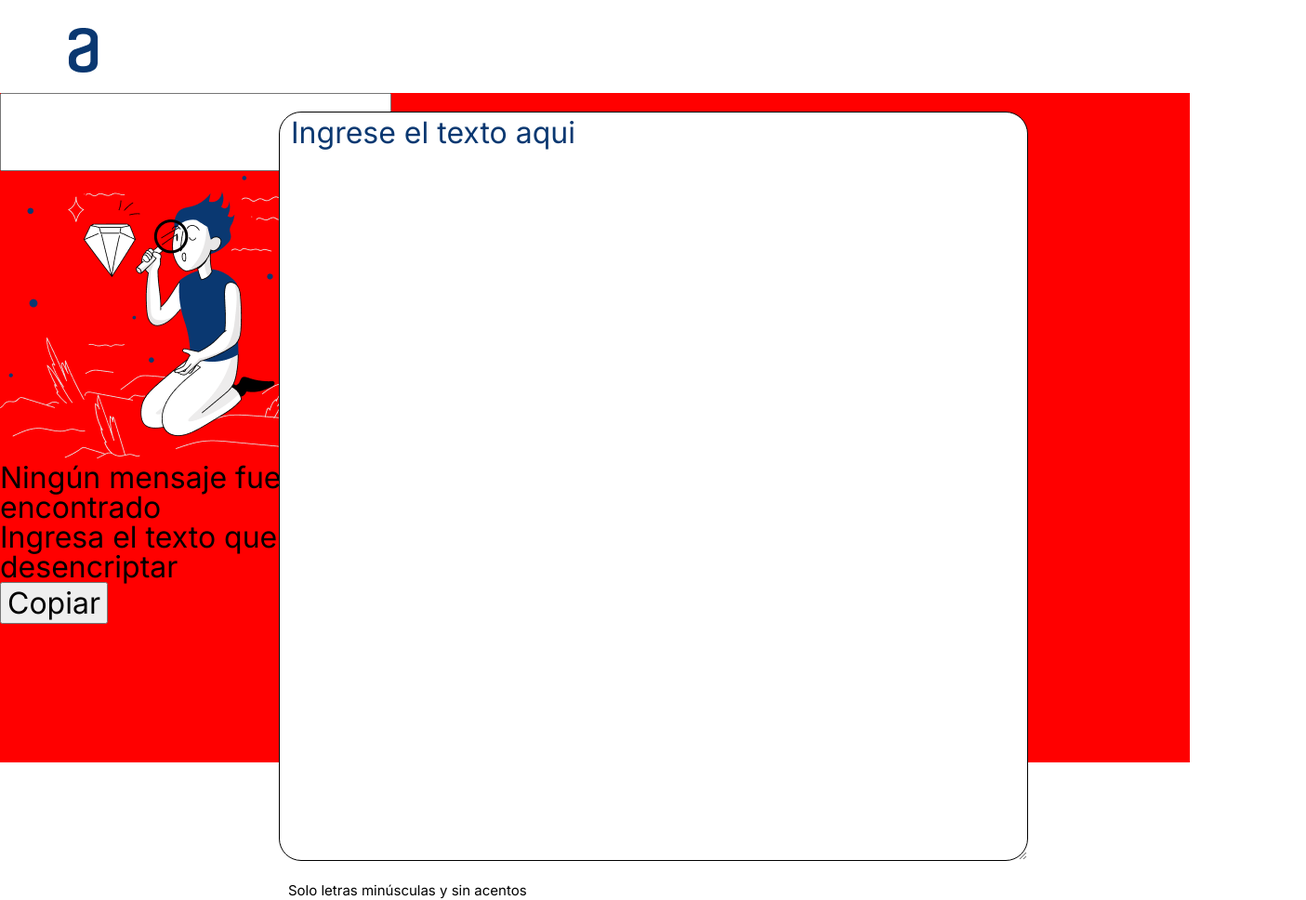
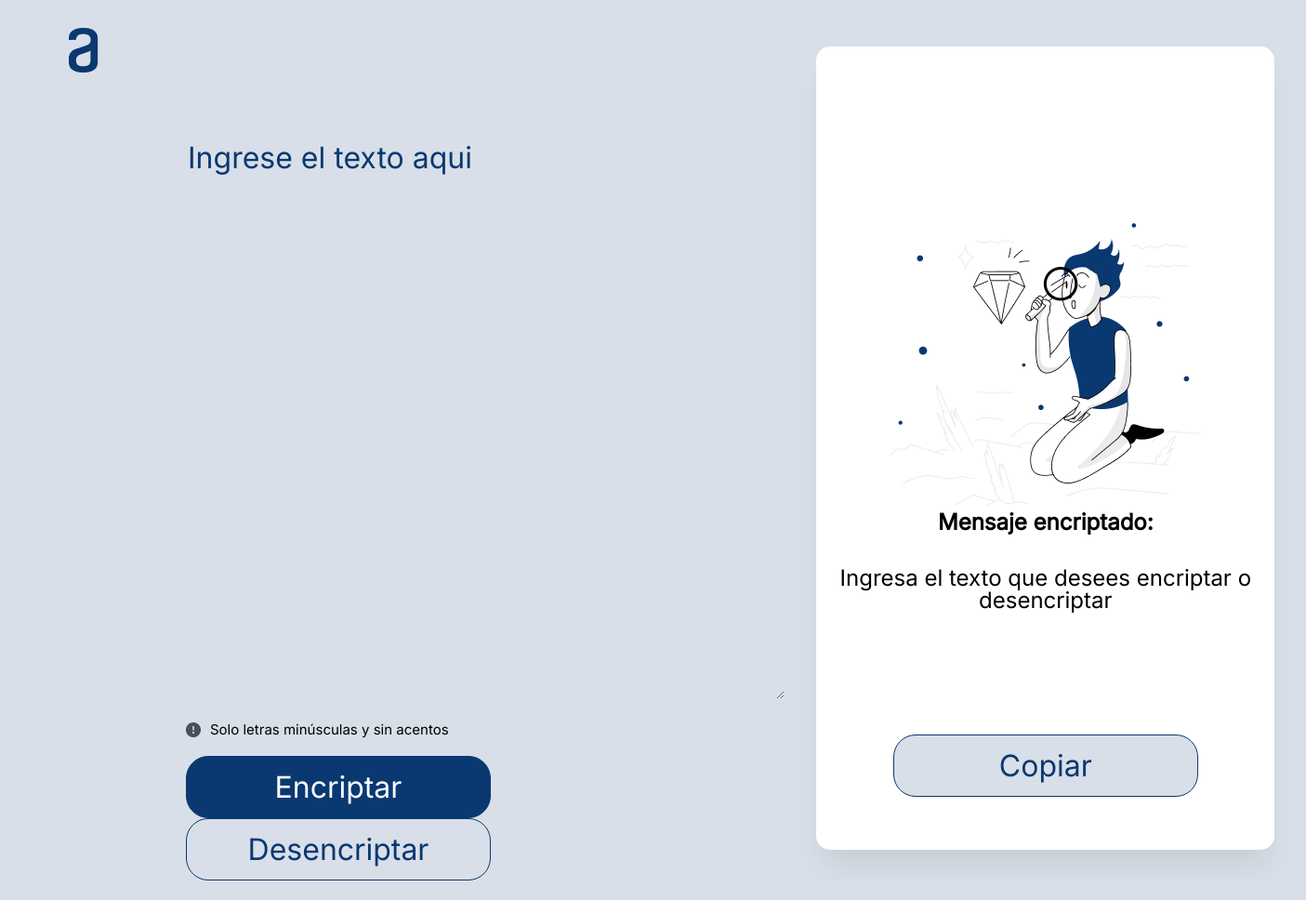
Before and after one commit to FenryrChaos/Encriptador-Alura-challenge, a plain HTML site: page index.html in a window 1280 px wide. Shown: the top 968 px of the page at 93% size, 1405 px wide, since content can reach past the window. After the commit the page ends 947 px from the top, so only its background shows below. Drawn offline with Linux system fonts and the light colour scheme.

Commit message:
subiendo actulalizacion

```diff
--- a/index.html
+++ b/index.html
@@ -19,8 +19,12 @@
         <section class="ingreso">
             <div>
                 <textarea class="contendio" placeholder="Ingrese el texto aqui"></textarea>
-                <p class="advertencia">Solo letras minúsculas y sin acentos</p>
             </div>
+            <div class="advertencia">
+                <img src="img/Group.png" alt="advertencias" class="advertencia-img">
+                <p class="advertencia-parrafor"> Solo letras minúsculas y sin acentos</p>
+            </div>
+
             <div class="botones">
                 <input type="button" class="btn-encriptar" value="Encriptar">
                 <input type="button" class="btn-desencriptar" value="Desencriptar">
@@ -28,15 +32,22 @@
         </section>
 
         <section class="salida">
-            <div>
-                <textarea class="salida-contenido"></textarea>
+            <div class="salida-content-area">
+                <p class="parrafo-resultado"></p>
             </div>
+
             <div class="salida-munieco">
                 <img src="img/Muñeco.png" alt="Muñeco" class="munieco">
             </div>
+            <div class="salida-h3">
+                <h3>Ningún mensaje fue encontrado</h3>
+            </div>
+            <div class="salida-parrafo">
+                <p >Ingresa el texto que desees encriptar o <br> desencriptar</p>
+            </div>
             <div class="salida-error">
-                <h3>Ningún mensaje fue <br> encontrado</h3>
-                <p class="salida-parrafo">Ingresa el texto que desees encriptar o <br> desencriptar</p>
+                <h3>Mensaje encriptado:</h3>
+
             </div>
             <div class="boton-copia">
                 <input type="button" class="btn-copia" value="Copiar">
@@ -44,5 +55,6 @@
         </section>
 
     </main>
+    <script src="script.js"></script>
 </body>
 </html>
--- a/script.js
+++ b/script.js
@@ -0,0 +1,106 @@
+var botonEncriptar = document.querySelector(".btn-encriptar");
+var botonDesencriptar = document.querySelector(".btn-desencriptar");
+var munieco = document.querySelector(".salida-munieco")
+var h3 = document.querySelector(".salida-error")
+var parrafo = document.querySelector(".salida-parrafo")
+var resultado = document.querySelector(".parrafo-resultado")
+
+botonEncriptar.onclick = encriptar;
+botonDesencriptar.onclick = desencriptar;
+
+function encriptar(){
+    ocultarAdelante();
+    var area = recuperarTexto()
+    resultado.textContent = encriptarTexto(area);
+}
+
+function desencriptar(){
+    ocultarAdelante();
+    var area = recuperarTexto()
+    resultado.textContent = desencriptarTexto(area);
+}
+
+function recuperarTexto(){
+    var area = document.querySelector(".contendio");
+    return area.value
+}
+
+function ocultarAdelante(){
+    munieco.classList.add("ocultar");
+    h3.classList.add("ocultar");
+    parrafo.classList.add("ocultar");
+}
+
+function encriptarTexto(mensaje){
+    var texto = mensaje;
+    var textoFinal = "";
+
+    for(var i = 0; i < texto.length; i++){
+        if(texto[i] == "a"){
+            textoFinal = textoFinal + "ai"
+        }
+        else if(texto[i] == "e"){
+            textoFinal = textoFinal + "enter"
+        }
+        else if(texto[i] == "i"){
+            textoFinal = textoFinal + "imes"
+        }
+        else if(texto[i] == "o"){
+            textoFinal = textoFinal + "ober"
+        }
+
+        else if(texto[i] == "u"){
+            textoFinal = textoFinal + "ufat"
+        }
+        else{
+            textoFinal = textoFinal + texto[i];
+        }
+
+    }
+
+    return textoFinal;
+
+}
+
+function desencriptarTexto(mensaje){
+    var texto = mensaje;
+    var textoFinal = "";
+
+    for(var i = 0; i < texto.length; i++){
+        if(texto[i] == "a"){
+            textoFinal = textoFinal + "a"
+            i = i+1;
+        }
+        else if(texto[i] == "e"){
+            textoFinal = textoFinal + "e"
+            i = i+4;
+        }
+        else if(texto[i] == "i"){
+            textoFinal = textoFinal + "i"
+            i = i+3;
+        }
+        else if(texto[i] == "o"){
+            textoFinal = textoFinal + "o"
+            i = i+3;
+        }
+
+        else if(texto[i] == "u"){
+            textoFinal = textoFinal + "u"
+            i = i+3;
+        }
+        else{
+            textoFinal = textoFinal + texto[i];
+        }
+
+    }
+
+    return textoFinal;
+
+}
+
+const btnCopiar = document.querySelector(".btn-copia");
+    btnCopiar.addEventListener("click", copiar = () => {
+    var contenido = document.querySelector(".parrafo-resultado").textContent;
+    navigator.clipboard.writeText(contenido);
+
+})
--- a/style.css
+++ b/style.css
@@ -2,11 +2,14 @@
 
     font-family: 'Inter';
     font-size: 32px;
+    background: #D8DFE8;
 }
 
 /* Encabezado */
 
 header{
+    position: absolute;
+    width: 70%;
     height: 70px;
     padding-left: 30px;
     padding-top: 30px;
@@ -16,52 +19,60 @@ header{
 /* main */
 
 main{
-    position: absolute;
+
     width: 100%;
     height: 90%;
     display: flex;
     justify-content: space-between;
-    background: red;
+
 }
 
 /* Caja de ingreso */
 .ingreso{
     position: absolute;
-    width: 70%;
+    top: 100px;
+    width: 50%;
     height: 80%;
-    padding: 0 0 0 168px;
-    font-family: 'Inter';
+    padding: 48px 20px 0 200px;
 }
+
+/* CAJA DE AREA INGRESO */
 .contendio{
-    position: absolute;
-    width: 800px;
-    left: 300px;
-    top: 20px;
-    height: 800px;
-    border: 1px solid black;
-    border-radius: 24px;
+
+    width: 100%;
+    height: 600px;
+    border: none;
+    border-radius: 15px;
 }
 .contendio::placeholder{
     color: #0A3871;
-    padding-left: 10px;
+    border: none;
 }
 
+
 .advertencia{
-    position: absolute;
-    top: 850px;
-    left: 310px;
-    font-size: 15px;
+
+    width: 100%;
+    box-sizing: border-box;
+    display: flex;
+    margin: 20px 0;
+
 }
 
-.botones{
-    position: absolute;
-    background: green;
-    top: 900px;
-    left: 300px;
+.advertencia-parrafor{
+    margin-left: 10px;
+    width: 100%;
+    font-size: 15px;
+
 }
 
+
+
+.botones{
+    width: 80%;
+}
 .btn-encriptar{
-    position: absolute;
+
     width: 328px;
     height: 67px;
     border-radius: 24px;
@@ -72,13 +83,119 @@ main{
 }
 
 .btn-desencriptar{
-    position: absolute;
+
     left: 350px;
     width: 328px;
     height: 67px;
     border-radius: 24px;
     background: #D8DFE8;
     color: #0A3871;
-    border: 1px solid #D8DFE8;
+    border: 1px solid #0A3871;
     cursor: pointer;
 }
+
+
+/* salida */
+
+/* Section */
+.salida{
+
+    position: absolute;
+    top: 50px;
+    left: 66%;
+    width: 560px;
+    height: 27em;
+    display: flex;
+    justify-content: center;
+
+
+}
+
+/* Text area setcion sallida */
+.salida-content-area{
+    position: absolute;
+    width: 88%;
+    height: 100%;
+
+
+}
+
+.parrafo-resultado{
+    width: 100%;
+    height: 100%;
+    border: none;
+    border-radius: 15px;
+    background: #FFFFFF;
+    box-shadow: 0px 24px 32px -8px rgba(0, 0, 0, 0.08);
+}
+
+
+/* Imagen muñeco*/
+.salida-munieco{
+    position: absolute;
+    background: #FFFFFF;
+    margin-top:190PX ;
+
+}
+
+.munieco{
+    background: #FFFFFF;
+}
+
+
+/* Texto */
+.salida-error{
+    position: absolute;
+    margin-top: 500px;
+    text-align: center;
+
+}
+.salida-error h3{
+    font-size: 24px;
+    font-weight: bold;
+    background: #FFFFFF;
+}
+
+.salida-parrafo{
+    background: #FFFFFF;
+    position: absolute;
+    font-size: 24px;
+    margin-top: 560px;
+    text-align: center;
+}
+.salida-parrafo p{
+    background: #FFFFFF;
+}
+
+/* Boton Copia */
+.boton-copia{
+    position: absolute;
+    display: flex;
+    flex-wrap: nowrap;
+    top: 740px ;
+    background: #FFFFFF;
+}
+.btn-copia{
+    left: 350px;
+    width: 328px;
+    height: 67px;
+    border-radius: 24px;
+    background: #D8DFE8;
+    color: #0A3871;
+    border: 1px solid #0A3871;
+    cursor: pointer;
+}
+
+.parrafo-resultado{
+    position: absolute;
+}
+
+.salida-h3{
+    width: 100%;
+    height: 20%;
+    text-align: center;
+}
+
+.ocultar{
+    display: none;
+}
```
Also changed, not shown: img/Group.png (added).
